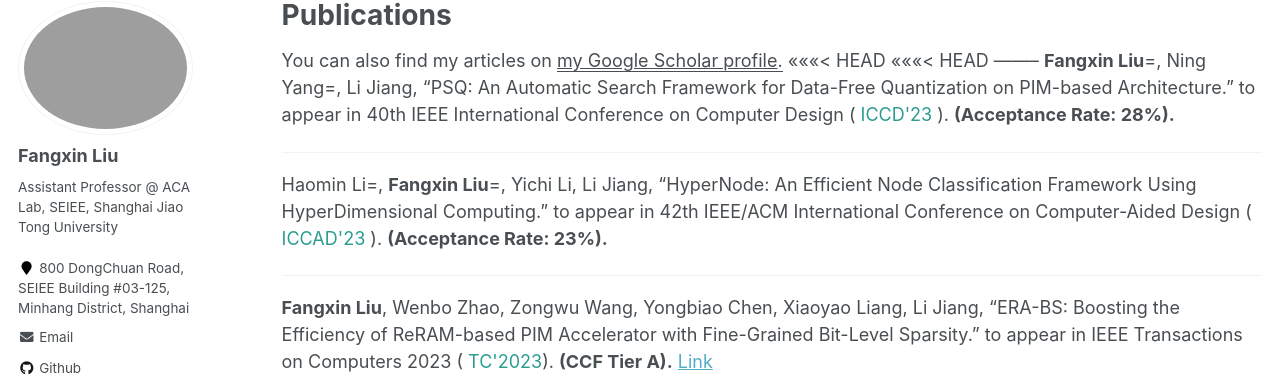
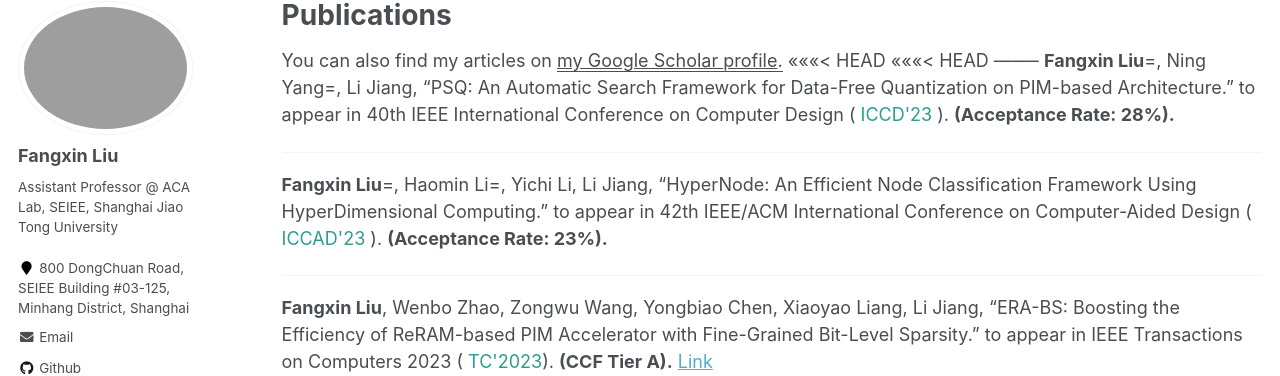
Before and after one commit to xywangbuaa/xywang.github.io, a Jekyll site: the page built from _pages/publications.md, in a window 1280 px wide and 900 px high. Shown: the part 117-493 px from the top of the window. Built offline with Jekyll 4.4.1, drawn with Linux system fonts in a browser that asks for light colours.

Commit message:
revert debug

```diff
--- a/_pages/publications.md
+++ b/_pages/publications.md
@@ -13,7 +13,7 @@ You can also find my articles on <u><a href="https://scholar.google.com/citation
 
 --------
 
-Haomin Li=, **Fangxin Liu**=, Yichi Li, Li Jiang, "HyperNode: An Efficient Node Classification Framework Using HyperDimensional Computing." to appear in 42th IEEE/ACM International Conference on Computer-Aided Design ( <font color="#2a9d8f">ICCAD'23 </font> ). **(Acceptance Rate: 23%).**
+**Fangxin Liu**=, Haomin Li=, Yichi Li, Li Jiang, "HyperNode: An Efficient Node Classification Framework Using HyperDimensional Computing." to appear in 42th IEEE/ACM International Conference on Computer-Aided Design ( <font color="#2a9d8f">ICCAD'23 </font> ). **(Acceptance Rate: 23%).**
 
 --------
 **Fangxin Liu**, Wenbo Zhao, Zongwu Wang, Yongbiao Chen, Xiaoyao Liang, Li Jiang, "ERA-BS: Boosting the Efficiency of ReRAM-based PIM Accelerator with Fine-Grained Bit-Level Sparsity." to appear in IEEE Transactions on Computers 2023 ( <font color="#2a9d8f">TC'2023</font>). **(CCF Tier A).** [Link](https://ieeexplore.ieee.org/document/10177200)
```
